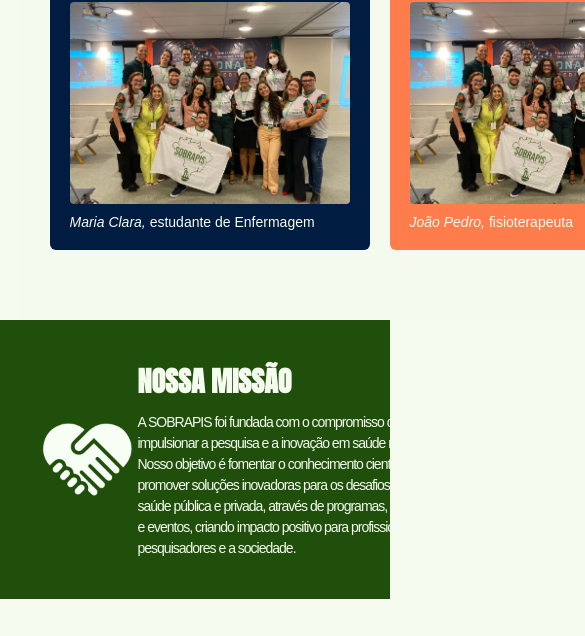
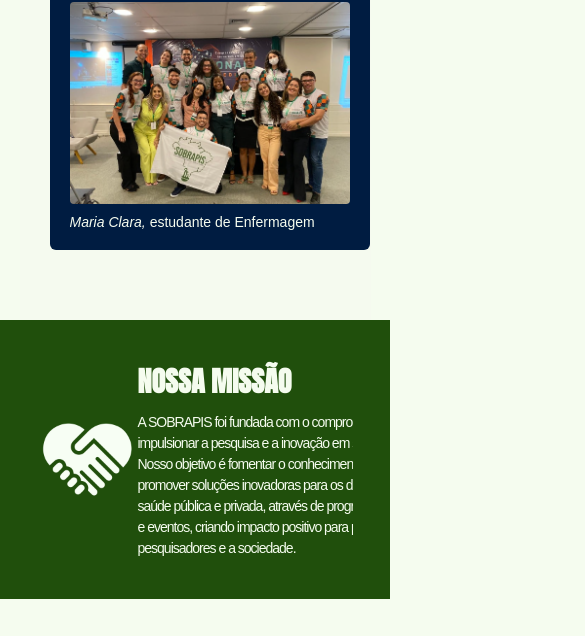
Before and after one commit to HorleyAS/SOBRAPIS_SITE, a plain HTML site: page index.html in a window 390 px wide. Shown: the part 5016-5652 px from the top of the page, 585 px wide, since content can reach past the window. Drawn offline with Linux system fonts and the light colour scheme.

Commit message:
Update estilos.css

```diff
--- a/estilos.css
+++ b/estilos.css
@@ -59,6 +59,8 @@
       .BLOCO3{
         margin-left: 5%;
         margin-right: 5%;
+        overflow-x: auto;
+
       }
       .BLOCO4{
         margin: 0%;
```
